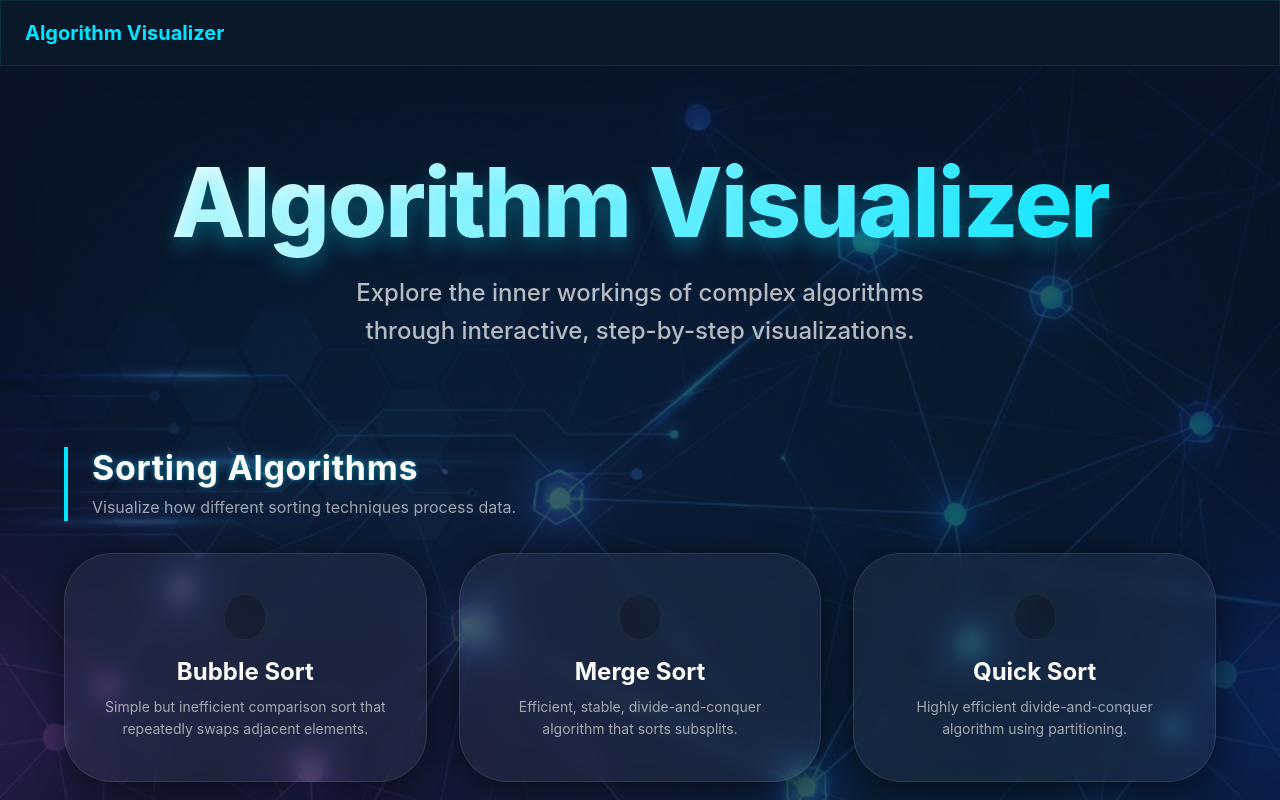
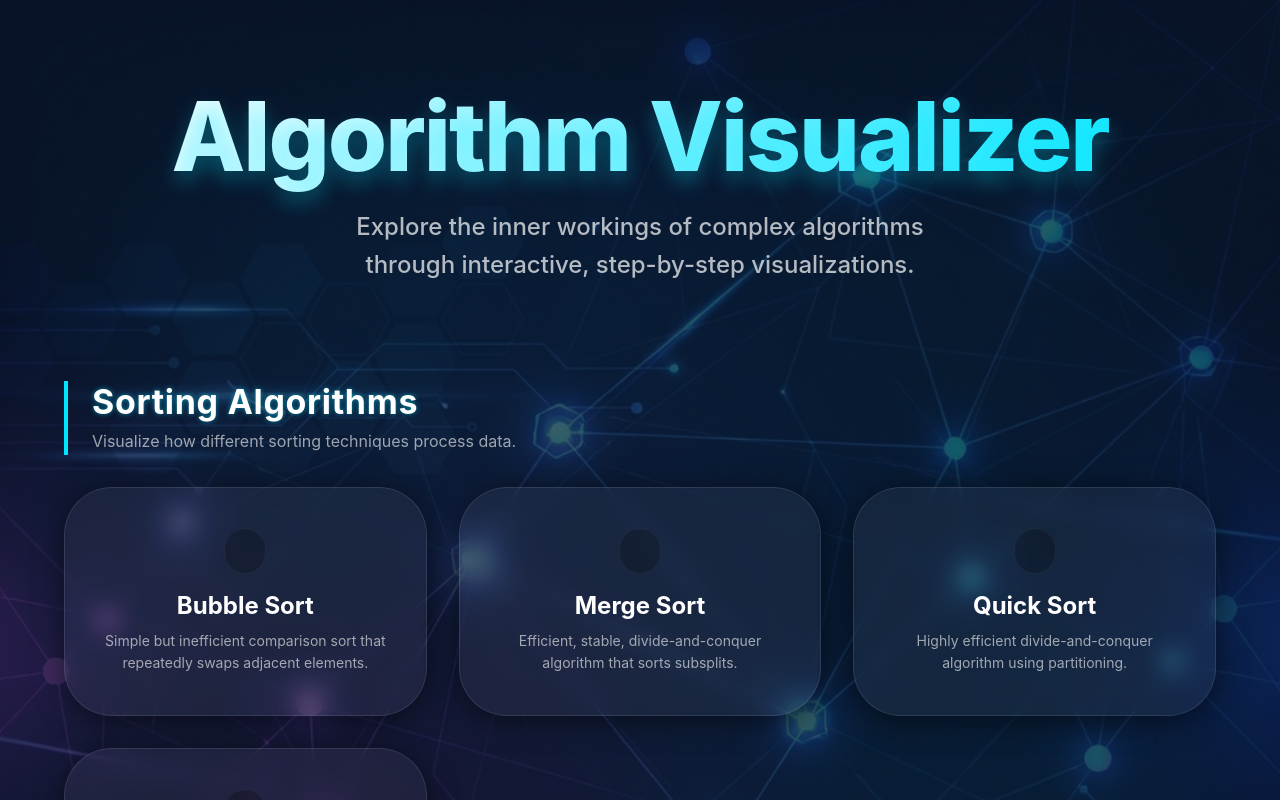
Before and after one commit to LucasRicciardi/algorithm-visualizer, a React app: page / in a window 1280 px wide. Shown: the top 800 px of the page. Built offline with nearby package versions, Linux system fonts and the light colour scheme; some icons are missing; the HTML template or start-up script is replaced by a standard one.

Commit message:
feat: hide application bar when on the dashboard route

```diff
--- a/src/layouts/RootLayout.tsx
+++ b/src/layouts/RootLayout.tsx
@@ -1,9 +1,13 @@
 import { AppBar, Box, Toolbar, Typography } from '@mui/material';
-import { Outlet, Link as RouterLink } from 'react-router-dom';
+import { Outlet, Link as RouterLink, useLocation } from 'react-router-dom';
 
 export default function RootLayout() {
+  const location = useLocation();
+  const isDashboard = location.pathname === '/';
+
   return (
     <Box sx={{ display: 'flex', flexDirection: 'column', minHeight: '100vh', bgcolor: 'background.default' }}>
+      {!isDashboard && (
         <AppBar position="static" color="transparent" elevation={0} sx={{ borderBottom: '1px solid rgba(255,255,255,0.1)' }}>
           <Toolbar>
             <Typography
@@ -21,6 +25,7 @@ export default function RootLayout() {
             </Typography>
           </Toolbar>
         </AppBar>
+      )}
 
       <Box sx={{ flex: 1, display: 'flex', flexDirection: 'column' }}>
         <Outlet />
```
Lines whose indentation alone changed are shown as unchanged.
